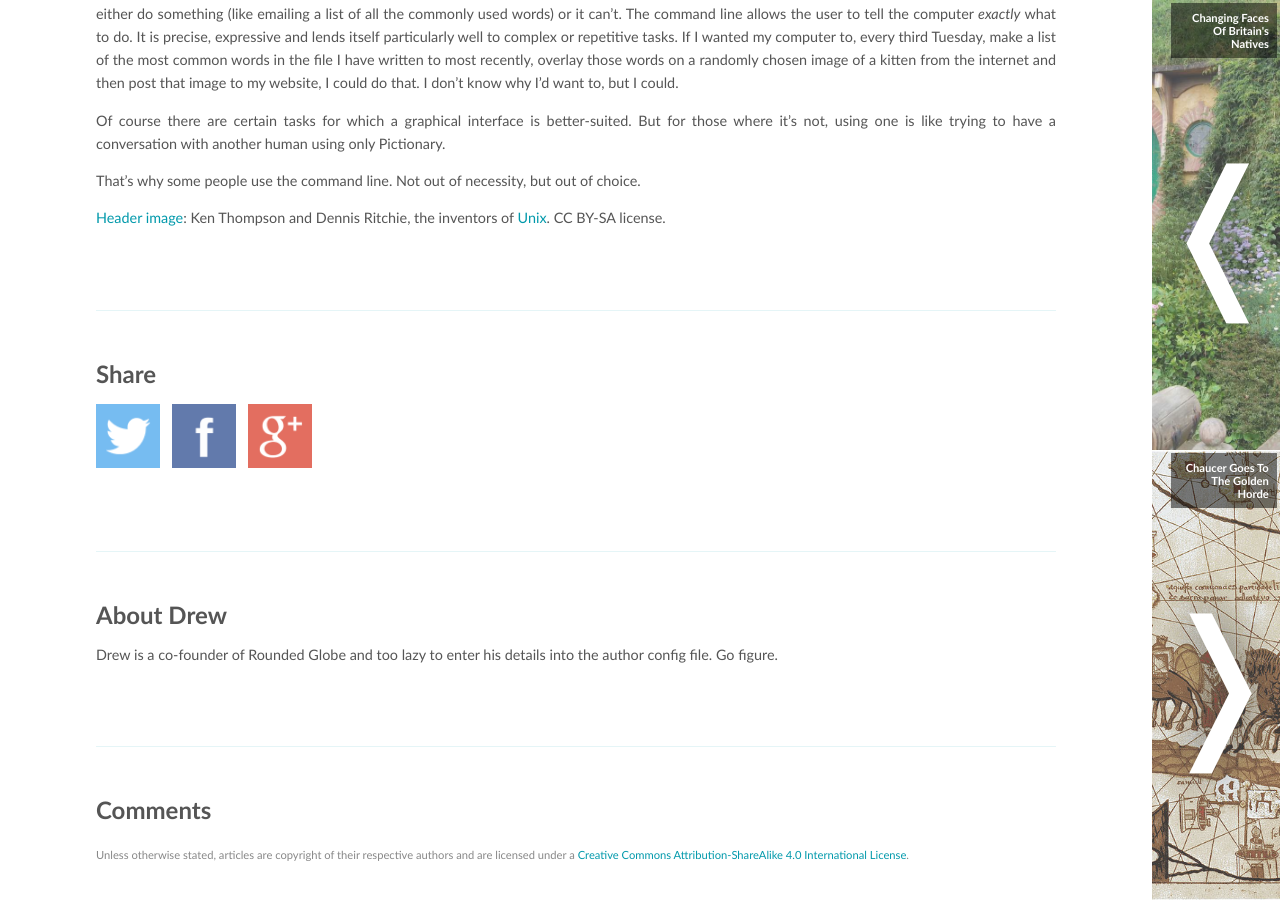
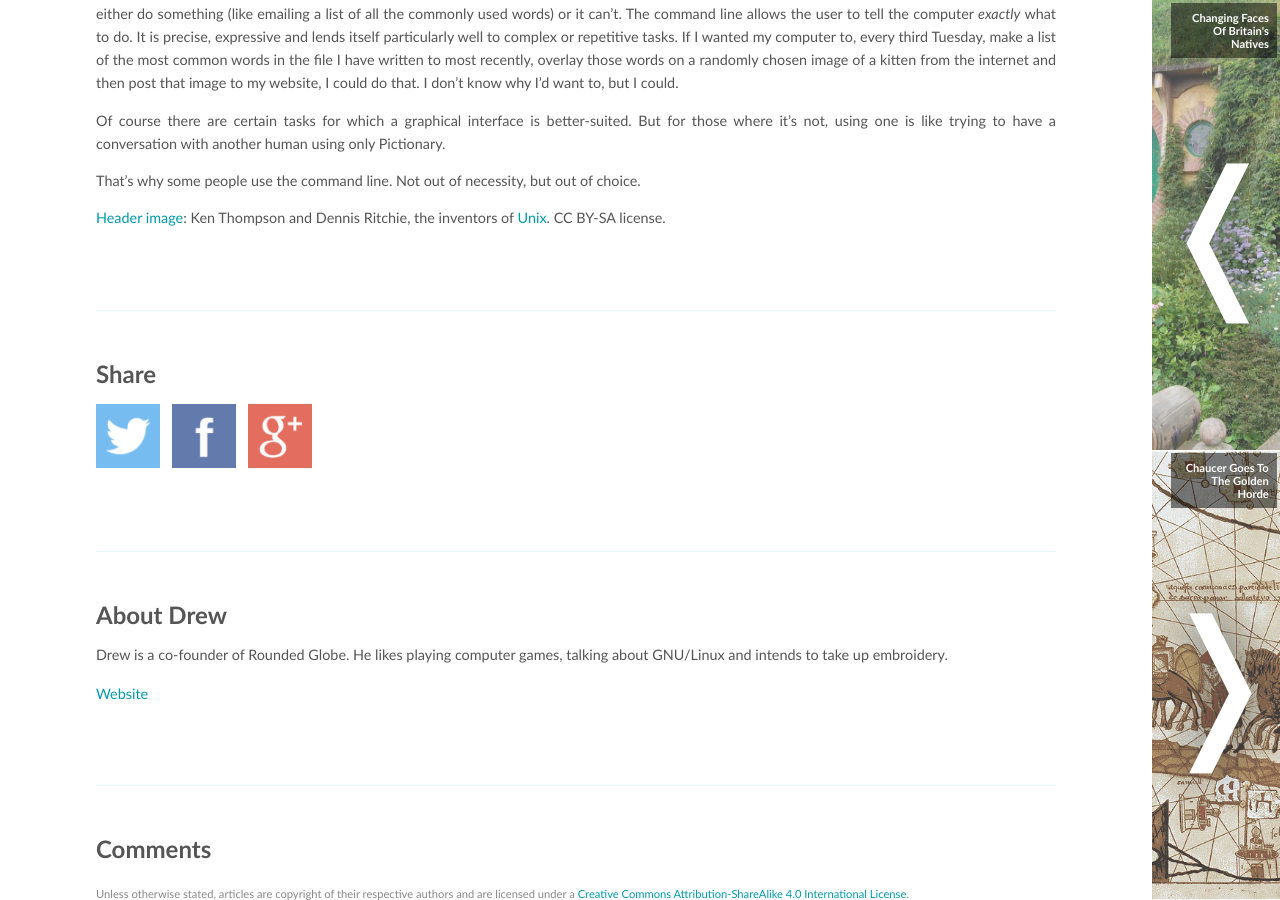
Before and after one commit to roundedglobe/roundedglobe.github.io, a Jekyll site: the page built from _posts/2016-02-04-the_command_line.md, in a window 1280 px wide and 900 px high, scrolled down 1940 px. Built offline with Jekyll 4.4.1, drawn with Linux system fonts in a browser that asks for light colours; comment, search, counter and statistics services are not loaded.

Commit message:
fine, here's a bio, asshole

```diff
--- a/_config.yml
+++ b/_config.yml
@@ -83,7 +83,9 @@ authors:
             Academia.edu: https://independent.academia.edu/KeithTribe
     drew:
         name: Drew
-        bio: "Drew is a co-founder of Rounded Globe and too lazy to enter his details into the author config file. Go figure."
+        bio: "Drew is a co-founder of Rounded Globe. He likes playing computer games, talking about GNU/Linux and intends to take up embroidery."
+        links:
+            Website: http://ludiclinux.com/
     bs:
         name: Beverley Southgate
         bio: "Beverley Southgate is Reader Emeritus in History of Ideas at the University of Hertfordshire, and lives in London. His publications include [*What is History For?*](https://books.google.co.il/books/about/What_is_History_For.html?id=rHXrMbXUsQ8C&redir_esc=y) (London: Routledge, 2005); [*Contentment in Contention: Acceptance versus Aspiration*](http://www.palgraveconnect.com/pc/doifinder/view/10.1057/9780230360884.0001) (Basingstoke: Palgrave Macmillan, 2012); and [*‘A New Type of History’: Fictional proposals for dealing with the past*](https://books.google.co.il/books?id=yjqsCQAAQBAJ&printsec=frontcover#v=onepage&q&f=false) (London and New York: Routledge, 2015)."
```
